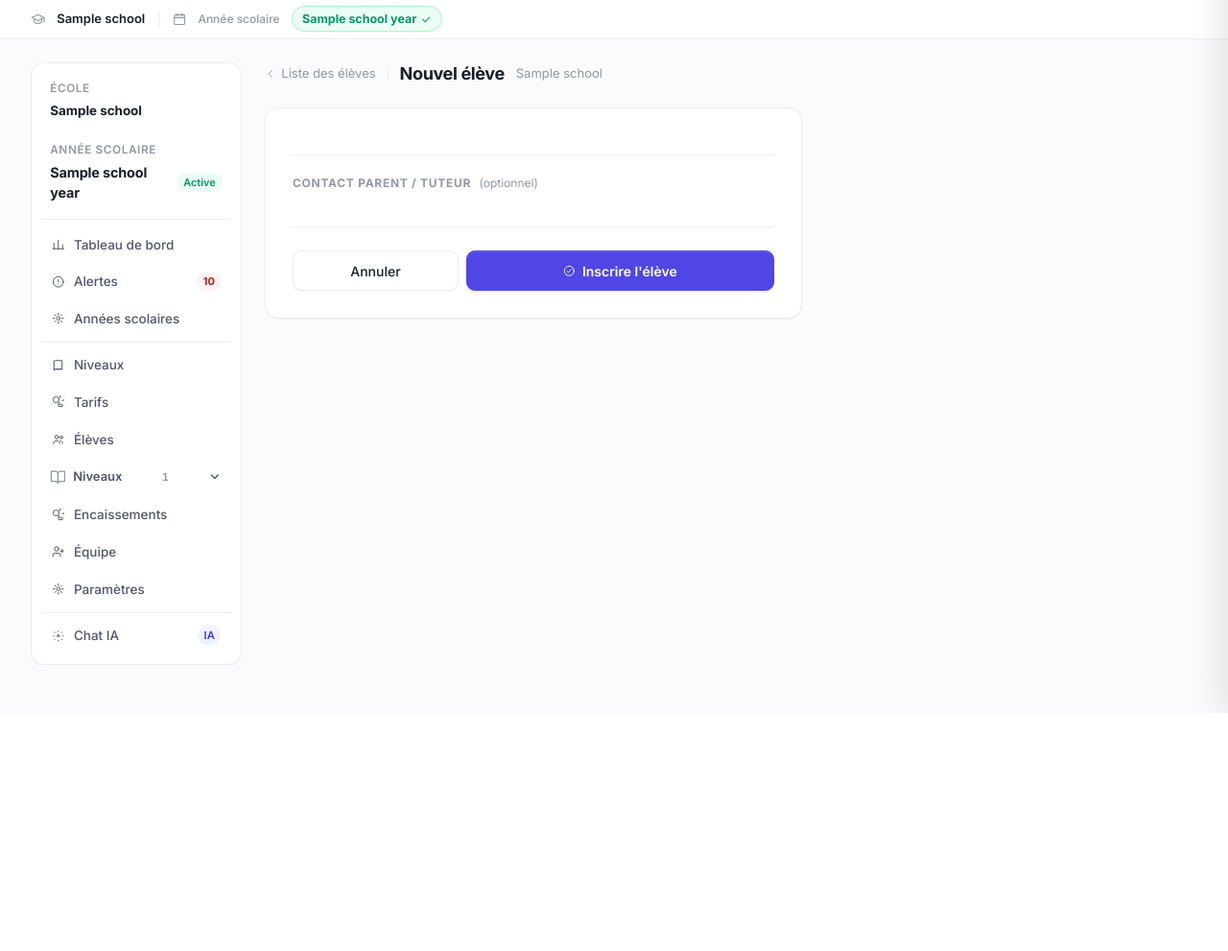
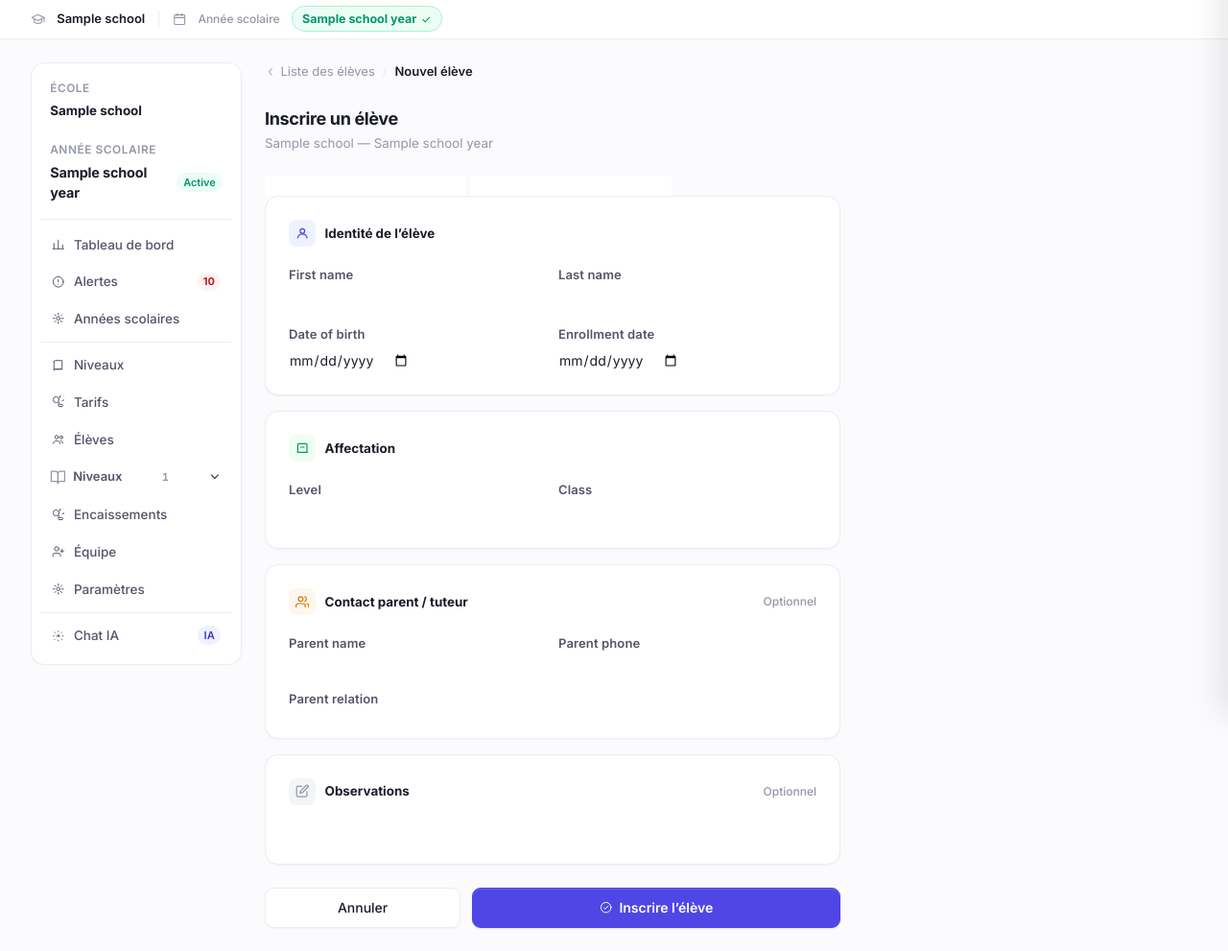
Before and after one commit to Atak0ra/sika, a Django app: template economat/templates/economat/director/register_student.html in a window 1280 px wide. Shown: the part 57-1048 px from the top of the page at 96% size. Before the commit the page ends 800 px from the top, so only its background shows below. Run offline with Django 5.2, Linux system fonts and the light colour scheme; the template is opened without the code that fills it: most values are stand-ins (such as "Sample title", 1, 10 or a date in 2020); form fields are guessed from the names that the template uses; some libraries are stand-ins or nearby versions.

Commit message:
ui: refonte formulaire inscription élève en 4 sections

```diff
--- a/economat/templates/economat/director/register_student.html
+++ b/economat/templates/economat/director/register_student.html
@@ -1,89 +1,201 @@
 {% extends "economat/director/_base_director.html" %}
 {% block title %}Nouvel élève — {{ school.name }}{% endblock %}
 {% block director_content %}
-<div style="margin-bottom:1.5rem;display:flex;align-items:center;gap:.75rem;">
+
+<!-- Fil d'Ariane -->
+<div style="display:flex;align-items:center;gap:.5rem;margin-bottom:1.75rem;font-size:.8125rem;color:#9397a8;">
   <a href="{% url 'economat:students_list' school.id school_year.id %}"
-     style="display:inline-flex;align-items:center;gap:.35rem;font-size:.8125rem;
-            color:#9397a8;text-decoration:none;transition:color .15s;"
+     style="color:#9397a8;text-decoration:none;display:flex;align-items:center;gap:.3rem;transition:color .12s;"
      onmouseover="this.style.color='#4f46e5'" onmouseout="this.style.color='#9397a8'">
-    <svg class="icon" style="width:.9em;height:.9em;"><use href="#icon-chevron-left"/></svg>
+    <svg style="width:.9em;height:.9em;stroke:currentColor;fill:none;stroke-width:2;stroke-linecap:round;stroke-linejoin:round;" viewBox="0 0 24 24"><path d="M15 19 9 12l6-7"/></svg>
     Liste des élèves
   </a>
-  <div style="width:1px;height:14px;background:#ecedf1;"></div>
-  <h1 style="font-size:1.125rem;font-weight:700;letter-spacing:-0.02em;">Nouvel élève</h1>
-  <span style="font-size:.8125rem;color:#9397a8;">{{ school.name }}</span>
+  <span style="color:#ecedf1;">/</span>
+  <span style="color:#1a1d29;font-weight:600;">Nouvel élève</span>
 </div>
-<div style="max-width:560px;">
-  <div class="card" style="padding:1.75rem;">
-    <form method="post" style="display:flex;flex-direction:column;gap:1rem;">
-      {% csrf_token %}
 
-      <!-- Prénom / Nom -->
-      <div class="rg-2" style="gap:.75rem;">
-        {% for field in form %}{% if field.name == 'first_name' or field.name == 'last_name' %}
-        <div>
-          <label class="field-label">{{ field.label }}</label>
-          {{ field }}
-          {% if field.errors %}<p class="field-error">{{ field.errors.0 }}</p>{% endif %}
+<div style="max-width:600px;">
+
+  <!-- En-tête -->
+  <div style="margin-bottom:1.5rem;">
+    <h1 style="font-size:1.125rem;font-weight:700;letter-spacing:-.02em;">Inscrire un élève</h1>
+    <p style="font-size:.8375rem;color:#9397a8;margin-top:.2rem;">{{ school.name }} — {{ school_year.label }}</p>
+  </div>
+
+  <form method="post">
+    {% csrf_token %}
+    {{ form.school_id }}
+    {{ form.year_id }}
+
+    <!-- ═══ SECTION 1 : Identité de l'élève ═══ -->
+    <div class="card" style="padding:1.5rem;margin-bottom:1rem;">
+
+      <div style="display:flex;align-items:center;gap:.6rem;margin-bottom:1.25rem;">
+        <div style="width:1.75rem;height:1.75rem;border-radius:8px;background:#eef2ff;
+                    display:flex;align-items:center;justify-content:center;flex-shrink:0;">
+          <svg style="width:.9rem;height:.9rem;stroke:#4f46e5;fill:none;stroke-width:2;stroke-linecap:round;stroke-linejoin:round;" viewBox="0 0 24 24"><circle cx="12" cy="8" r="4"/><path d="M4 20c0-4 3.6-7 8-7s8 3 8 7"/></svg>
         </div>
-        {% endif %}{% endfor %}
+        <span style="font-size:.8375rem;font-weight:700;color:#1a1d29;">Identité de l’élève</span>
       </div>
 
-      <!-- Niveau / Classe / Naissance / Inscription -->
-      {% for field in form %}
-        {% if field.name == 'level_id' or field.name == 'class_id' or field.name == 'date_of_birth' or field.name == 'enrollment_date' %}
+      <div style="display:grid;grid-template-columns:1fr 1fr;gap:.75rem;margin-bottom:1rem;">
         <div>
-          <label class="field-label">{{ field.label }}</label>
-          {{ field }}
-          {% if field.errors %}<p class="field-error">{{ field.errors.0 }}</p>{% endif %}
-          {% if field.help_text %}<p class="field-hint">{{ field.help_text }}</p>{% endif %}
+          <label class="field-label">{{ form.first_name.label }}</label>
+          {{ form.first_name }}
+          {% if form.first_name.errors %}<p class="field-error">{{ form.first_name.errors.0 }}</p>{% endif %}
         </div>
-        {% endif %}
-      {% endfor %}
+        <div>
+          <label class="field-label">{{ form.last_name.label }}</label>
+          {{ form.last_name }}
+          {% if form.last_name.errors %}<p class="field-error">{{ form.last_name.errors.0 }}</p>{% endif %}
+        </div>
+      </div>
 
-      <!-- Section parent -->
-      <div style="height:1px;background:#ecedf1;margin:.25rem 0;"></div>
-      <div style="font-size:.75rem;font-weight:700;color:#9397a8;text-transform:uppercase;letter-spacing:.06em;">
-        Contact parent / tuteur
-        <span style="font-weight:400;text-transform:none;letter-spacing:0;margin-left:.3rem;">(optionnel)</span>
+      <div style="display:grid;grid-template-columns:1fr 1fr;gap:.75rem;">
+        <div>
+          <label class="field-label">{{ form.date_of_birth.label }}</label>
+          {{ form.date_of_birth }}
+          {% if form.date_of_birth.errors %}<p class="field-error">{{ form.date_of_birth.errors.0 }}</p>{% endif %}
+        </div>
+        <div>
+          <label class="field-label">{{ form.enrollment_date.label }}</label>
+          {{ form.enrollment_date }}
+          {% if form.enrollment_date.errors %}<p class="field-error">{{ form.enrollment_date.errors.0 }}</p>{% endif %}
+        </div>
       </div>
-      <div class="rg-2" style="gap:.75rem;">
-        {% for field in form %}{% if field.name == 'parent_name' or field.name == 'parent_phone' %}
+
+    </div>
+
+    <!-- ═══ SECTION 2 : Classe ═══ -->
+    <div class="card" style="padding:1.5rem;margin-bottom:1rem;">
+
+      <div style="display:flex;align-items:center;gap:.6rem;margin-bottom:1.25rem;">
+        <div style="width:1.75rem;height:1.75rem;border-radius:8px;background:#f0fdf4;
+                    display:flex;align-items:center;justify-content:center;flex-shrink:0;">
+          <svg style="width:.9rem;height:.9rem;stroke:#059669;fill:none;stroke-width:2;stroke-linecap:round;stroke-linejoin:round;" viewBox="0 0 24 24"><path d="M4 19V6a2 2 0 0 1 2-2h12a2 2 0 0 1 2 2v13"/><path d="M4 19h16M9 10h6"/></svg>
+        </div>
+        <span style="font-size:.8375rem;font-weight:700;color:#1a1d29;">Affectation</span>
+      </div>
+
+      <div style="display:grid;grid-template-columns:1fr 1fr;gap:.75rem;">
         <div>
-          <label class="field-label">{{ field.label }}</label>
-          {{ field }}
-          {% if field.errors %}<p class="field-error">{{ field.errors.0 }}</p>{% endif %}
+          <label class="field-label">{{ form.level_id.label }}</label>
+          {{ form.level_id }}
+          {% if form.level_id.errors %}<p class="field-error">{{ form.level_id.errors.0 }}</p>{% endif %}
         </div>
-        {% endif %}{% endfor %}
+        <div>
+          <label class="field-label">{{ form.class_id.label }}</label>
+          {{ form.class_id }}
+          {% if form.class_id.errors %}<p class="field-error">{{ form.class_id.errors.0 }}</p>{% endif %}
+        </div>
       </div>
-      {% for field in form %}{% if field.name == 'parent_relation' %}
+
+    </div>
+
+    <!-- ═══ SECTION 3 : Parent / tuteur ═══ -->
+    <div class="card" style="padding:1.5rem;margin-bottom:1rem;">
+
+      <div style="display:flex;align-items:center;justify-content:space-between;margin-bottom:1.25rem;">
+        <div style="display:flex;align-items:center;gap:.6rem;">
+          <div style="width:1.75rem;height:1.75rem;border-radius:8px;background:#fff7ed;
+                      display:flex;align-items:center;justify-content:center;flex-shrink:0;">
+            <svg style="width:.9rem;height:.9rem;stroke:#d97706;fill:none;stroke-width:2;stroke-linecap:round;stroke-linejoin:round;" viewBox="0 0 24 24"><path d="M17 21v-2a4 4 0 0 0-4-4H5a4 4 0 0 0-4 4v2"/><circle cx="9" cy="7" r="4"/><path d="M23 21v-2a4 4 0 0 0-3-3.87"/><path d="M16 3.13a4 4 0 0 1 0 7.75"/></svg>
+          </div>
+          <span style="font-size:.8375rem;font-weight:700;color:#1a1d29;">Contact parent / tuteur</span>
+        </div>
+        <span style="font-size:.75rem;color:#9397a8;font-weight:500;">Optionnel</span>
+      </div>
+
+      <div style="display:grid;grid-template-columns:1fr 1fr;gap:.75rem;margin-bottom:.75rem;">
+        <div>
+          <label class="field-label">{{ form.parent_name.label }}</label>
+          {{ form.parent_name }}
+          {% if form.parent_name.errors %}<p class="field-error">{{ form.parent_name.errors.0 }}</p>{% endif %}
+        </div>
+        <div>
+          <label class="field-label">{{ form.parent_phone.label }}</label>
+          {{ form.parent_phone }}
+          {% if form.parent_phone.errors %}<p class="field-error">{{ form.parent_phone.errors.0 }}</p>{% endif %}
+        </div>
+      </div>
+
       <div>
-        <label class="field-label">{{ field.label }}</label>
-        {{ field }}
-        {% if field.errors %}<p class="field-error">{{ field.errors.0 }}</p>{% endif %}
+        <label class="field-label">{{ form.parent_relation.label }}</label>
+        <div style="display:flex;gap:.5rem;flex-wrap:wrap;margin-top:.35rem;">
+          {% for val, lbl in form.parent_relation.field.choices %}
+          {% if val %}
+          <label style="display:flex;align-items:center;gap:.4rem;padding:.35rem .75rem;
+                         border:1.5px solid #ecedf1;border-radius:8px;cursor:pointer;
+                         font-size:.8125rem;font-weight:500;color:#52556b;
+                         transition:border-color .12s,background .12s;
+                         user-select:none;"
+                 onmouseover="this.style.borderColor='#c7d2fe';this.style.background='#fafbff'"
+                 onmouseout="if(!this.querySelector('input').checked){this.style.borderColor='#ecedf1';this.style.background=''}">
+            <input type="radio" name="parent_relation" value="{{ val }}"
+                   {% if form.parent_relation.value == val %}checked{% endif %}
+                   style="accent-color:#4f46e5;"
+                   onchange="document.querySelectorAll('[data-rel-label]').forEach(function(el){var inp=el.querySelector('input');el.style.borderColor=inp.checked?'#c7d2fe':'#ecedf1';el.style.background=inp.checked?'#eef2ff':'';})"
+                   data-rel-label>
+            {{ lbl }}
+          </label>
+          {% endif %}
+          {% endfor %}
+        </div>
+        {% if form.parent_relation.errors %}<p class="field-error">{{ form.parent_relation.errors.0 }}</p>{% endif %}
       </div>
-      {% endif %}{% endfor %}
 
-      <!-- Observations -->
-      <div style="height:1px;background:#ecedf1;margin:.25rem 0;"></div>
-      {% for field in form %}{% if field.name == 'notes' %}
-      <div>
-        <label class="field-label">{{ field.label }}</label>
-        {{ field }}
-        {% if field.errors %}<p class="field-error">{{ field.errors.0 }}</p>{% endif %}
+    </div>
+
+    <!-- ═══ SECTION 4 : Observations ═══ -->
+    <div class="card" style="padding:1.5rem;margin-bottom:1.5rem;">
+
+      <div style="display:flex;align-items:center;gap:.6rem;margin-bottom:1rem;">
+        <div style="width:1.75rem;height:1.75rem;border-radius:8px;background:#f4f5f9;
+                    display:flex;align-items:center;justify-content:center;flex-shrink:0;">
+          <svg style="width:.9rem;height:.9rem;stroke:#9397a8;fill:none;stroke-width:2;stroke-linecap:round;stroke-linejoin:round;" viewBox="0 0 24 24"><path d="M11 4H4a2 2 0 0 0-2 2v14a2 2 0 0 0 2 2h14a2 2 0 0 0 2-2v-7"/><path d="M18.5 2.5a2.121 2.121 0 0 1 3 3L12 15l-4 1 1-4Z"/></svg>
+        </div>
+        <span style="font-size:.8375rem;font-weight:700;color:#1a1d29;">Observations</span>
+        <span style="font-size:.75rem;color:#9397a8;font-weight:500;margin-left:auto;">Optionnel</span>
       </div>
-      {% endif %}{% endfor %}
 
-      <div style="display:flex;gap:.5rem;padding-top:.25rem;">
-        <a href="{% url 'economat:students_list' school.id school_year.id %}" class="btn-secondary" style="flex:1;justify-content:center;">
-          Annuler
-        </a>
-        <button type="submit" class="btn-primary" style="flex:2;" data-loading-text="Inscription\u2026">
-          <svg class="icon" style="width:.9em;height:.9em;"><use href="#icon-check-circle"/></svg>
-          Inscrire l'élève
-        </button>
-      </div>
-    </form>
-  </div>
+      {{ form.notes }}
+      {% if form.notes.errors %}<p class="field-error">{{ form.notes.errors.0 }}</p>{% endif %}
+
+    </div>
+
+    <!-- Boutons -->
+    <div style="display:flex;gap:.75rem;">
+      <a href="{% url 'economat:students_list' school.id school_year.id %}"
+         class="btn-secondary" style="flex:1;justify-content:center;">
+        Annuler
+      </a>
+      <button type="submit" class="btn-primary" style="flex:2;" data-loading-text="Inscription…">
+        <svg class="icon" style="width:.95em;height:.95em;"><use href="#icon-check-circle"/></svg>
+        Inscrire l’élève
+      </button>
+    </div>
+
+  </form>
 </div>
+
+<script>
+/* Sync visuel des radio buttons parent_relation au chargement */
+document.querySelectorAll('input[name="parent_relation"]').forEach(function(inp) {
+  var lbl = inp.closest('label');
+  if (!lbl) return;
+  if (inp.checked) {
+    lbl.style.borderColor = '#c7d2fe';
+    lbl.style.background  = '#eef2ff';
+  }
+  inp.addEventListener('change', function() {
+    document.querySelectorAll('input[name="parent_relation"]').forEach(function(r) {
+      var l = r.closest('label');
+      if (!l) return;
+      l.style.borderColor = r.checked ? '#c7d2fe' : '#ecedf1';
+      l.style.background  = r.checked ? '#eef2ff' : '';
+    });
+  });
+});
+</script>
+
 {% endblock %}
```
